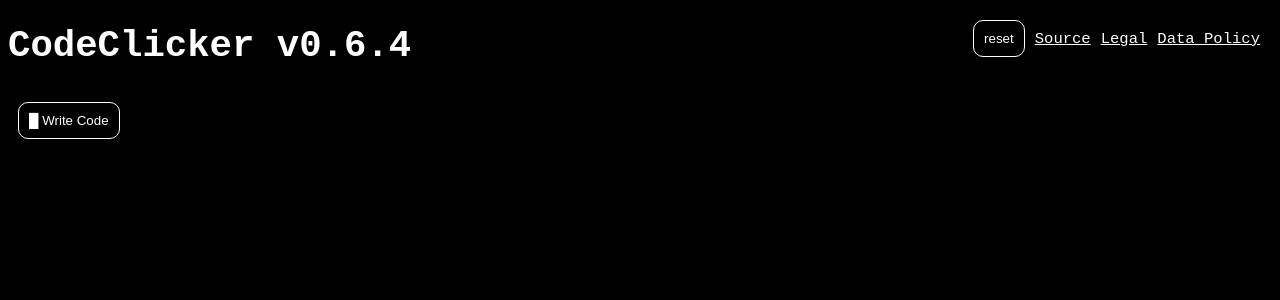
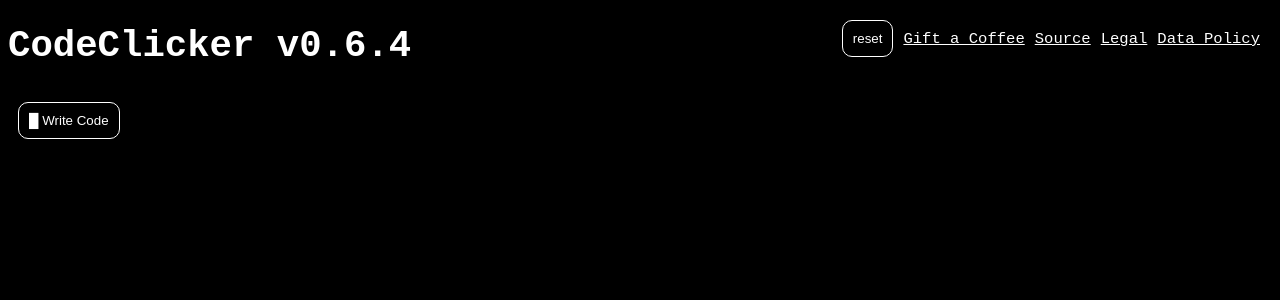
Before and after one commit to DSigmund/codeclicker, an Angular app: page / in a window 1280 px wide. Shown: the top 300 px of the page. Built offline with nearby package versions, Linux system fonts and the light colour scheme.

Commit message:
Added Paypal-Link

```diff
--- a/src/app/app.component.html
+++ b/src/app/app.component.html
@@ -16,6 +16,7 @@
 </div>
 <footer>
   <button (click)="reset()">reset</button>
+  <a href="https://paypal.me/DSigmund/2.50?locale.x=en_US" target="_blank" rel="noopener noreferrer">Gift a Coffee</a>
   <a href="https://github.com/DSigmund/codeclicker" target="_blank" rel="noopener noreferrer">Source</a>
   <a href="https://www.webdad.eu/impressum.html" target="_blank" rel="noopener noreferrer">Legal</a>
   <a href="https://www.webdad.eu/datenschutz.html" target="_blank" rel="noopener noreferrer">Data Policy</a>
```
Also changed, not shown: 1 other file (tests, documents, lock files or other folders).
